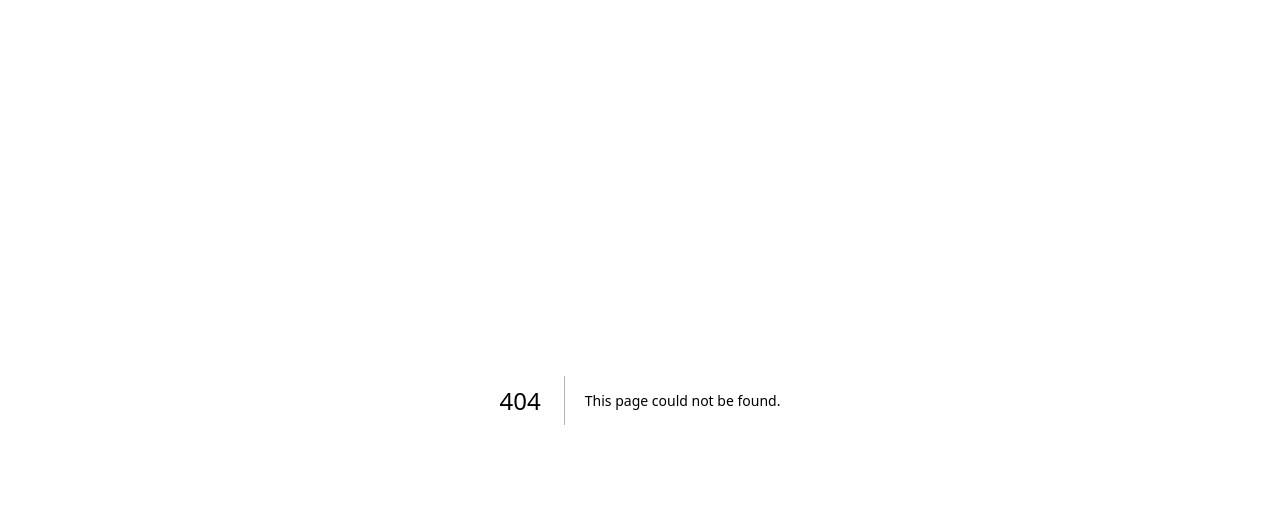
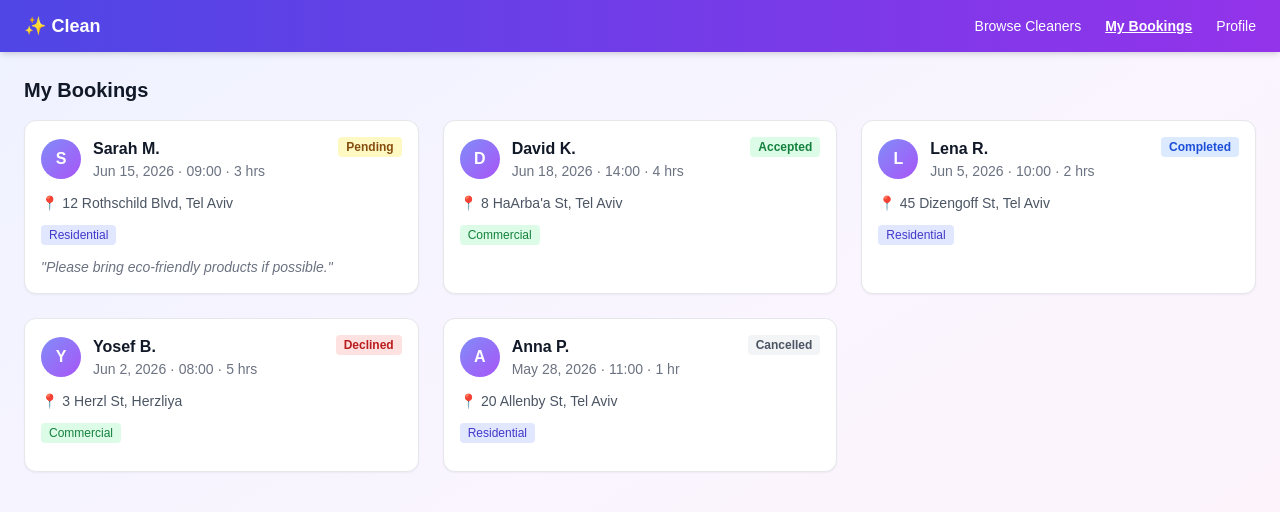
Before and after one commit to yasminshapochkin/CLEAN, a Next.js app: page /bookings in a window 1280 px wide. Before the commit this address had no page. Shown: the top 512 px of the page. Built offline with nearby package versions, Linux system fonts and the light colour scheme.

Commit message:
feat: add My Bookings page with booking cards
Add a customer bookings page showing cleaner, schedule, address,
service type, and status (pending/accepted/declined/completed/
cancelled) for each booking, backed by mock data for preview.

```diff
--- /dev/null
+++ b/app/(customer)/bookings/BookingCard.tsx
@@ -0,0 +1,77 @@
+import type { BookingResult, BookingStatus } from '@/lib/types/booking'
+
+const STATUS_BADGE: Record<BookingStatus, string> = {
+  pending: 'bg-yellow-100 text-yellow-800',
+  accepted: 'bg-green-100 text-green-700',
+  declined: 'bg-red-100 text-red-700',
+  completed: 'bg-blue-100 text-blue-700',
+  cancelled: 'bg-gray-100 text-gray-600',
+}
+
+const STATUS_LABEL: Record<BookingStatus, string> = {
+  pending: 'Pending',
+  accepted: 'Accepted',
+  declined: 'Declined',
+  completed: 'Completed',
+  cancelled: 'Cancelled',
+}
+
+const SERVICE_BADGE: Record<BookingResult['service_type'], string> = {
+  residential: 'bg-indigo-100 text-indigo-700',
+  commercial: 'bg-green-100 text-green-700',
+}
+
+function formatDate(dateStr: string) {
+  const [y, m, d] = dateStr.split('-').map(Number)
+  return new Date(y, m - 1, d).toLocaleDateString('en-US', {
+    month: 'short',
+    day: 'numeric',
+    year: 'numeric',
+  })
+}
+
+export function BookingCard({ booking }: { booking: BookingResult }) {
+  const initial = booking.cleaner_name.charAt(0).toUpperCase()
+  const serviceLabel = booking.service_type.charAt(0).toUpperCase() + booking.service_type.slice(1)
+
+  return (
+    <div className="bg-white rounded-xl p-4 shadow-sm border border-gray-200 hover:shadow-lg transition-shadow">
+      <div className="flex justify-between items-start mb-3">
+        <div className="flex items-center gap-3">
+          {booking.cleaner_avatar_url ? (
+            <img
+              src={booking.cleaner_avatar_url}
+              alt={booking.cleaner_name}
+              className="w-10 h-10 rounded-full object-cover"
+            />
+          ) : (
+            <div className="w-10 h-10 rounded-full bg-gradient-to-br from-indigo-400 to-purple-500 flex items-center justify-center font-bold text-white">
+              {initial}
+            </div>
+          )}
+          <div>
+            <p className="font-bold text-gray-900">{booking.cleaner_name}</p>
+            <p className="text-sm text-gray-500">
+              {formatDate(booking.scheduled_date)} · {booking.scheduled_start} · {booking.duration_hours} hr{booking.duration_hours !== 1 ? 's' : ''}
+            </p>
+          </div>
+        </div>
+        <span className={`text-xs px-2 py-0.5 rounded font-semibold whitespace-nowrap ${STATUS_BADGE[booking.status]}`}>
+          {STATUS_LABEL[booking.status]}
+        </span>
+      </div>
+
+      <p className="text-sm text-gray-600 mb-3">📍 {booking.address}</p>
+
+      <div className="flex gap-2 flex-wrap mb-3">
+        <span className={`text-xs px-2 py-0.5 rounded font-medium ${SERVICE_BADGE[booking.service_type]}`}>
+          {serviceLabel}
+        </span>
+      </div>
+
+      {booking.notes && (
+        <p className="text-sm text-gray-500 italic">"{booking.notes}"</p>
+      )}
+    </div>
+  )
+}
--- /dev/null
+++ b/app/(customer)/bookings/page.tsx
@@ -0,0 +1,105 @@
+// PREVIEW MOCK — remove auth + inject fake data for visual testing. Revert before merging.
+import Link from 'next/link'
+import { BookingCard } from './BookingCard'
+import type { BookingResult } from '@/lib/types/booking'
+
+const MOCK_BOOKINGS: BookingResult[] = [
+  {
+    id: '1',
+    cleaner_name: 'Sarah M.',
+    cleaner_avatar_url: null,
+    service_type: 'residential',
+    scheduled_date: '2026-06-15',
+    scheduled_start: '09:00',
+    duration_hours: 3,
+    address: '12 Rothschild Blvd, Tel Aviv',
+    notes: 'Please bring eco-friendly products if possible.',
+    status: 'pending',
+  },
+  {
+    id: '2',
+    cleaner_name: 'David K.',
+    cleaner_avatar_url: null,
+    service_type: 'commercial',
+    scheduled_date: '2026-06-18',
+    scheduled_start: '14:00',
+    duration_hours: 4,
+    address: '8 HaArba\'a St, Tel Aviv',
+    status: 'accepted',
+  },
+  {
+    id: '3',
+    cleaner_name: 'Lena R.',
+    cleaner_avatar_url: null,
+    service_type: 'residential',
+    scheduled_date: '2026-06-05',
+    scheduled_start: '10:00',
+    duration_hours: 2,
+    address: '45 Dizengoff St, Tel Aviv',
+    status: 'completed',
+  },
+  {
+    id: '4',
+    cleaner_name: 'Yosef B.',
+    cleaner_avatar_url: null,
+    service_type: 'commercial',
+    scheduled_date: '2026-06-02',
+    scheduled_start: '08:00',
+    duration_hours: 5,
+    address: '3 Herzl St, Herzliya',
+    status: 'declined',
+  },
+  {
+    id: '5',
+    cleaner_name: 'Anna P.',
+    cleaner_avatar_url: null,
+    service_type: 'residential',
+    scheduled_date: '2026-05-28',
+    scheduled_start: '11:00',
+    duration_hours: 1,
+    address: '20 Allenby St, Tel Aviv',
+    status: 'cancelled',
+  },
+]
+
+export default async function BookingsPage() {
+  const bookings = MOCK_BOOKINGS
+  const error = null
+
+  return (
+    <div className="min-h-screen bg-gradient-to-br from-indigo-50 via-purple-50 to-pink-50">
+      <nav className="bg-gradient-to-r from-indigo-600 to-purple-600 text-white px-6 py-3 flex justify-between items-center shadow-md">
+        <span className="font-bold text-lg">✨ Clean</span>
+        <div className="flex gap-6 text-sm">
+          <Link href="/browse" className="hover:underline">Browse Cleaners</Link>
+          <Link href="/bookings" className="font-semibold underline">My Bookings</Link>
+          <Link href="/profile" className="hover:underline">Profile</Link>
+        </div>
+      </nav>
+
+      <div className="px-6 py-6">
+        <h1 className="text-xl font-bold text-gray-900 mb-4">My Bookings</h1>
+
+        {error && (
+          <p className="text-red-600 text-sm">Something went wrong. Please try again.</p>
+        )}
+
+        {!error && bookings.length === 0 && (
+          <p className="text-gray-500 text-sm">
+            You don't have any bookings yet.{' '}
+            <Link href="/browse" className="text-indigo-600 font-semibold hover:underline">
+              Browse cleaners
+            </Link>{' '}
+            to send your first request.
+          </p>
+        )}
+
+        {bookings.length > 0 && (
+          <div className="grid grid-cols-1 sm:grid-cols-2 lg:grid-cols-3 gap-6">
+            {bookings.map(b => <BookingCard key={b.id} booking={b} />)}
+          </div>
+        )}
+      </div>
+    </div>
+  )
+}
--- /dev/null
+++ b/lib/types/booking.ts
@@ -0,0 +1,14 @@
+export type BookingStatus = 'pending' | 'accepted' | 'declined' | 'completed' | 'cancelled'
+
+export type BookingResult = {
+  id: string
+  cleaner_name: string
+  cleaner_avatar_url: string | null
+  service_type: 'residential' | 'commercial'
+  scheduled_date: string // 'YYYY-MM-DD'
+  scheduled_start: string // 'HH:MM'
+  duration_hours: number
+  address: string
+  notes?: string
+  status: BookingStatus
+}
```
Also changed, not shown: 1 other file (tests, documents, lock files or other folders).
